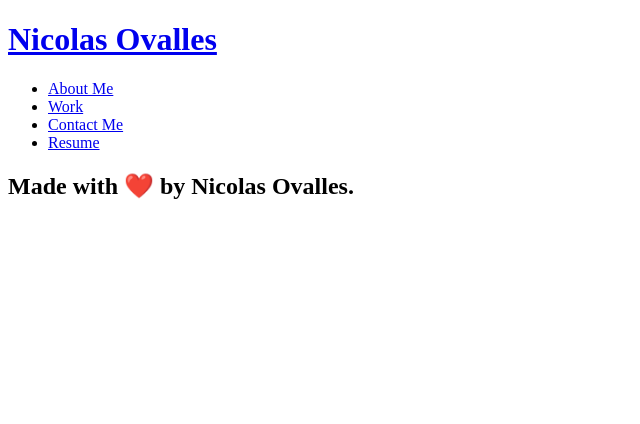
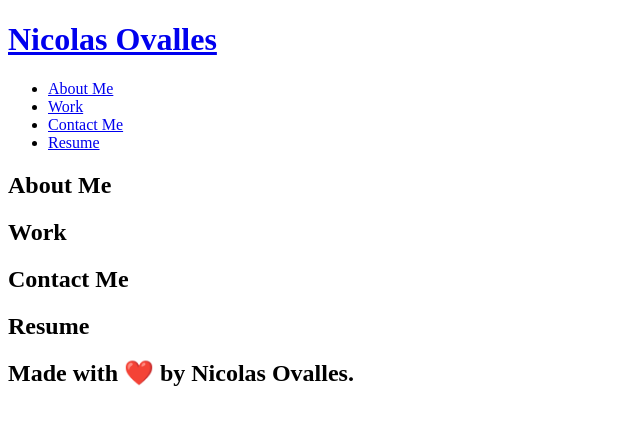
Before and after one commit to nickovalles/professional-portfolio, a plain HTML site: page index.html in a window 1280 px wide. Shown: the whole page, without its empty margins (0-640 px from the left). Drawn offline with Linux system fonts and the light colour scheme.

Commit message:
<updated sections>

```diff
--- a/index.html
+++ b/index.html
@@ -15,16 +15,16 @@
             <nav>
                 <ul>
                     <li>
-                        <a href="./index.html#what-we-do">About Me</a>
+                        <a href="#About-Me">About Me</a>
                     </li>
                     <li>
-                        <a href="./index.html#what-you-do">Work</a>
+                        <a href="#Work">Work</a>
                     </li>
                     <li>
-                        <a href="./index.html#meet-the-trainers">Contact Me</a>
+                        <a href="#Contact-Me">Contact Me</a>
                     </li>
                     <li>
-                        <a href="./index.html#reach-out">Resume</a>
+                        <a href="#Resume">Resume</a>
                     </li>
                 </ul>
             </nav>
@@ -32,26 +32,38 @@
 
         <!-- About Me Section -->
 
-        <section>
-
+        <section id="about-me" class="section-container">
+            <h1 class="section-title">About Me</h1>
+                <div class="section-content">
+                    <p></p>
+                </div>
         </section>
 
         <!-- My Work Section -->
 
-        <section>
-
+        <section id="work" class="section-container">
+            <h1 class="section-title">Work</h1>
+                <article class="section-content">
+                    <p></p>
+                </article>
         </section>
 
         <!-- Contact Me Section -->
 
-        <section>
-
+        <section id="contact-me" class="section-container">
+            <h1 class="section-title">Contact Me</h1>
+            <article class="section-content">
+                <p></p>
+            </article>
         </section>
 
         <!-- My Resume Section -->
 
-        <section>
-
+        <section id="resume" class="section-container">
+            <h1 class="section-title">Resume</h1>
+            <article class="section-content">
+                <p></p>
+            </article>
         </section>
 
         <footer>
@@ -60,7 +72,4 @@
 
     </body>
 
-    <footer>
-
-    </footer>
 </html>
```
